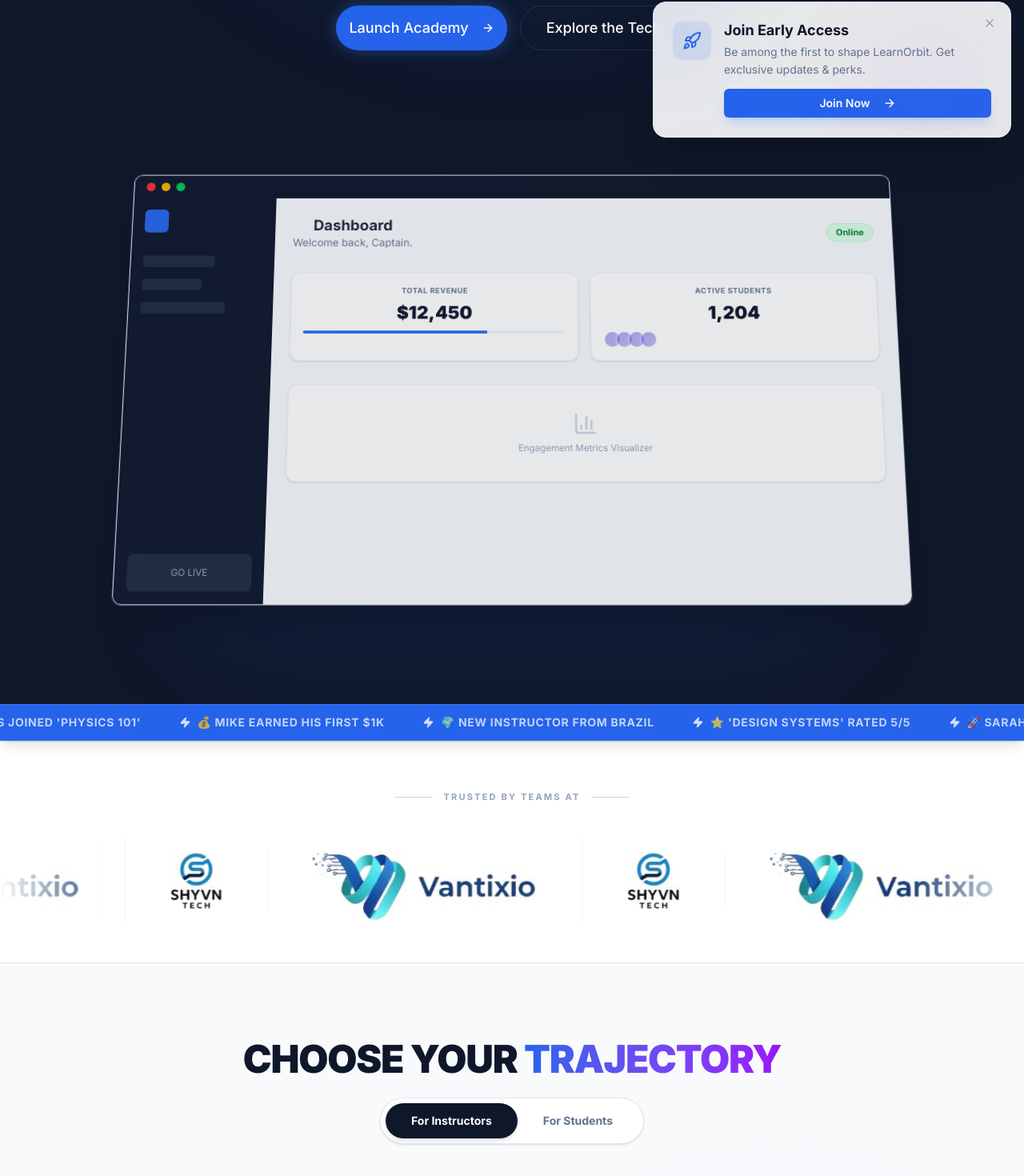
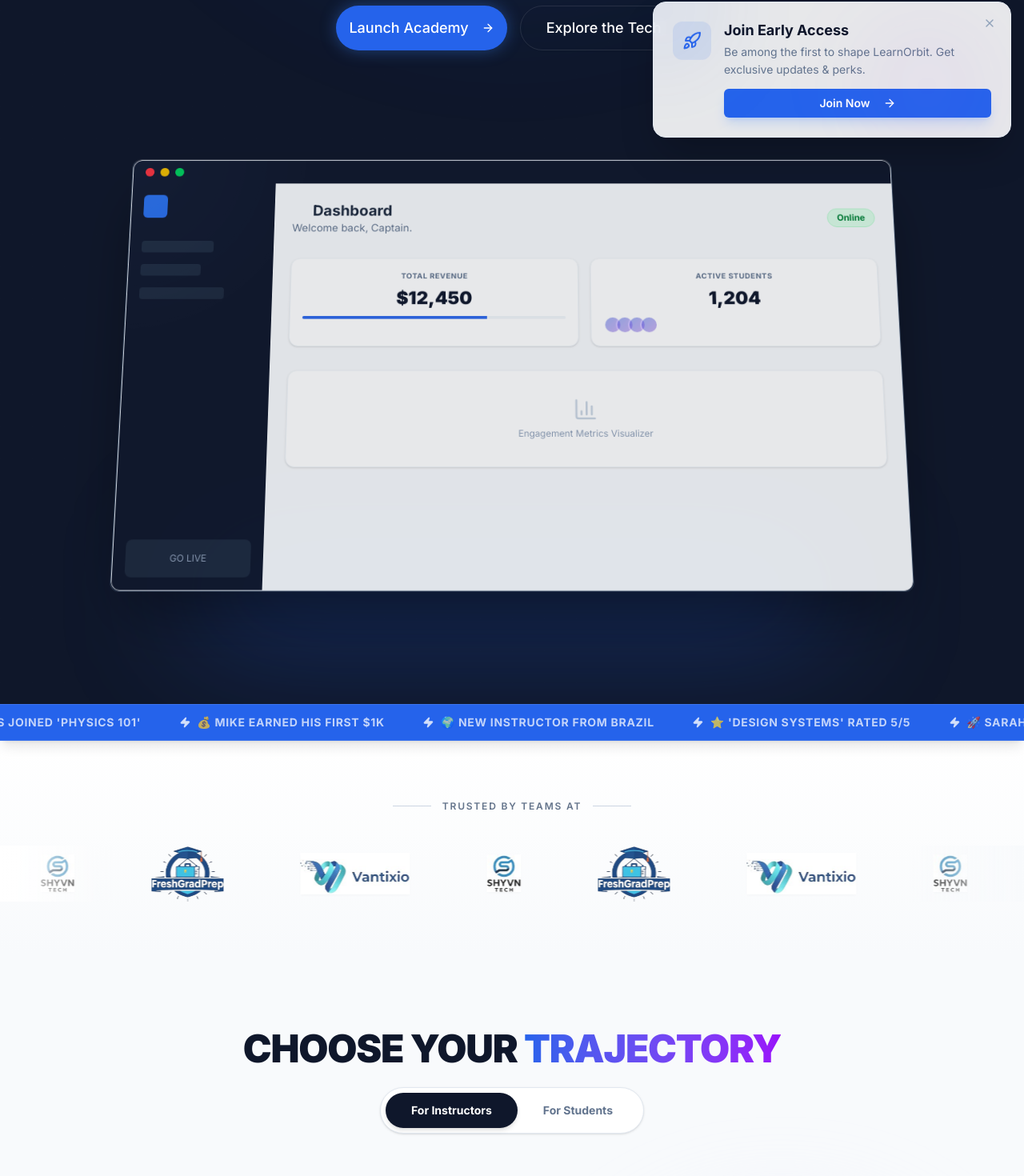
Before and after one commit to saivamshi4121/learnorbit_prewebsite, a Next.js app in the folder learnorbit_prewebsite/: page / in a window 1280 px wide. Shown: the part 612-2082 px from the top of the page at 80% size. Built offline with nearby package versions, Linux system fonts and the light colour scheme.

Commit message:
added loading animation

```diff
--- a/learnorbit_prewebsite/app/page.tsx
+++ b/learnorbit_prewebsite/app/page.tsx
@@ -130,10 +130,26 @@ const StudentCockpit = () => (
 export default function Home() {
   const [activeTab, setActiveTab] = useState<'instructor' | 'student'>('instructor');
   const [mounted, setMounted] = useState(false);
+  const [mousePosition, setMousePosition] = useState({ x: 0, y: 0 });
 
   useEffect(() => {
     setMounted(true);
   }, []);
+
+  const handleMouseMove = (e: React.MouseEvent<HTMLElement>) => {
+    const { currentTarget, clientX, clientY } = e;
+    const { top, left, width, height } = currentTarget.getBoundingClientRect();
+
+    // Calculate precise mouse coordinates within the hero container
+    const x = clientX - left;
+    const y = clientY - top;
+
+    // Normalizing values from -1 to 1 for 3D tilt calculation
+    const normalizedX = (x / width) * 2 - 1;
+    const normalizedY = (y / height) * 2 - 1;
+
+    setMousePosition({ x, y, normalizedX, normalizedY });
+  };
 
   // Simulated Ticker Items
   const tickerItems = [
@@ -150,7 +166,18 @@ export default function Home() {
     <div className="min-h-screen bg-slate-50 text-slate-900 overflow-x-hidden font-sans selection:bg-primary selection:text-white">
 
       {/* HERO SECTION */}
-      <section className="relative pt-32 pb-40 overflow-hidden bg-[#0F172A] text-white selection:bg-yellow-400 selection:text-black">
+      <section
+        className="relative pt-32 pb-40 overflow-hidden bg-[#0F172A] text-white selection:bg-yellow-400 selection:text-black"
+        onMouseMove={handleMouseMove}
+      >
+        {/* Dynamic Cursor Spotlight (The Game-Changer) */}
+        <div
+          className="pointer-events-none absolute -inset-px transition-opacity duration-300 opacity-100 z-10"
+          style={{
+            background: `radial-gradient(800px circle at ${mousePosition.x}px ${mousePosition.y}px, rgba(59, 130, 246, 0.15), transparent 40%)`
+          }}
+        />
+
         {/* Background Grid & gradient */}
         <div className="absolute inset-0 bg-[linear-gradient(to_right,#ffffff05_1px,transparent_1px),linear-gradient(to_bottom,#ffffff05_1px,transparent_1px)] bg-[size:40px_40px] opacity-20 pointer-events-none" />
         <div className="absolute top-0 inset-x-0 h-px bg-gradient-to-r from-transparent via-white/10 to-transparent" />
@@ -180,17 +207,33 @@ export default function Home() {
             </Button>
           </div>
 
-          {/* HERO MOCKUP: 3D Perspective */}
-          <div className="relative mx-auto max-w-5xl mt-12 perspective-[2000px] group animate-in fade-in zoom-in duration-1000 delay-500">
-            <div className="relative rounded-xl bg-slate-900 border border-slate-700 shadow-2xl transform rotate-x-12 translate-y-12 opacity-90 scale-95 border-t-white/20 group-hover:translate-y-8 group-hover:rotate-x-6 transition-all duration-1000 ease-out">
-              {/* Reflection overlay */}
-              <div className="absolute inset-0 bg-gradient-to-tr from-white/10 to-transparent pointer-events-none z-20 rounded-xl mix-blend-overlay" />
+          {/* HERO MOCKUP: 3D Perspective + Interactive Tilt */}
+          <div className="relative mx-auto max-w-5xl mt-12 perspective-[2000px] group animate-in fade-in zoom-in duration-1000 delay-500 z-20">
+            <div
+              className="relative rounded-xl bg-slate-900 border border-slate-700 shadow-[0_40px_80px_-20px_rgba(0,0,0,0.5)] transform-gpu opacity-90 scale-95 border-t-white/20 transition-all duration-300 ease-out"
+              style={{
+                transform: `rotateX(${12 - (mousePosition.normalizedY || 0) * 8}deg) rotateY(${(mousePosition.normalizedX || 0) * 10}deg) translateY(2rem)`
+              }}
+            >
+              {/* Reflection overlay tracking mouse cursor */}
+              <div
+                className="absolute inset-0 rounded-xl pointer-events-none z-20 mix-blend-overlay transition-opacity duration-300"
+                style={{
+                  background: `radial-gradient(600px circle at ${mousePosition.x}px ${mousePosition.y}px, rgba(255, 255, 255, 0.2), transparent 40%)`
+                }}
+              />
               <div className="aspect-[16/9] w-full bg-slate-950 rounded-xl overflow-hidden flex items-center justify-center text-slate-700 font-mono text-sm relative select-none">
                 <InstructorDashboard />
               </div>
             </div>
-            {/* Glow underneath */}
-            <div className="absolute -bottom-20 left-1/2 -translate-x-1/2 w-[80%] h-32 bg-primary/20 blur-[80px] transition-all duration-1000 opacity-60 group-hover:opacity-100 rounded-full -z-10 group-hover:w-[90%]" />
+            {/* Glow underneath reacting to tilt */}
+            <div
+              className="absolute -bottom-20 left-1/2 -translate-x-1/2 h-32 bg-primary/30 blur-[80px] transition-all duration-500 rounded-full -z-10"
+              style={{
+                width: '80%',
+                transform: `translate(${(mousePosition.normalizedX || 0) * -20}px, ${(mousePosition.normalizedY || 0) * -10}px)`
+              }}
+            />
           </div>
         </div>
       </section>
@@ -345,7 +388,7 @@ export default function Home() {
 
       <EarlyAccessSlideIn />
 
-      {/* Inline styles for marquee animation */}
+      {/* Inline styles for custom animations */}
       <style jsx>{`
                 @keyframes marquee {
                     0% { transform: translateX(0); }
@@ -354,17 +397,19 @@ export default function Home() {
                 .animate-marquee {
                     animation: marquee 40s linear infinite;
                 }
+                @keyframes gradient-x {
+                    0%, 100% { background-position: 0% 50%; }
+                    50% { background-position: 100% 50%; }
+                }
+                .animate-gradient-x {
+                    animation: gradient-x 4s cubic-bezier(0.4, 0, 0.2, 1) infinite;
+                    background-size: 200% 200%;
+                }
                 .perspective-[2000px] {
                     perspective: 2000px;
                 }
                 .perspective-[1000px] {
                     perspective: 1000px;
-                }
-                .rotate-x-12 {
-                    transform: rotateX(12deg);
-                }
-                .rotate-x-6 {
-                    transform: rotateX(6deg);
                 }
                 .no-scrollbar::-webkit-scrollbar {
                     display: none;
--- a/learnorbit_prewebsite/components/LogoScroll.tsx
+++ b/learnorbit_prewebsite/components/LogoScroll.tsx
@@ -4,11 +4,11 @@ import React from "react";
 import Image from "next/image";
 
 // ── Real company logos ────────────────────────────────────────────────────────
-// Add more entries here as new partners join.
-// imgHeight: visual height in px — tune per logo to compensate for internal whitespace
+// scale: multiplier to adjust individual logo sizes perfectly to match visual weight.
 const logos = [
-  { name: "Vantixio", src: "/assets/vantixio.jpg", imgHeight: "110px", maxWidth: "280px" },
-  { name: "ShyvnTech", src: "/assets/shyvntech_logo.jpg", imgHeight: "72px", maxWidth: "200px" },
+  { name: "Vantixio", src: "/assets/vantixio.jpg", scale: 1 },
+  { name: "ShyvnTech", src: "/assets/shyvntech_logo.jpg", scale: 0.9 },
+  { name: "FreshGrade Prep", src: "/assets/freshgradeprep.png", scale: 1.35 },
 ];
 
 // Repeat 8× so the strip looks full and the loop is seamless
@@ -19,10 +19,8 @@ export const LogoScroll: React.FC = () => {
   return (
     <section
       style={{
-        background: "#ffffff",
-        padding: "52px 0 48px",
-        borderTop: "1px solid #e2e8f0",
-        borderBottom: "1px solid #e2e8f0",
+        background: "linear-gradient(to bottom, #ffffff, #f8fafc)",
+        padding: "64px 0 64px",
         overflow: "hidden",
       }}
     >
@@ -33,11 +31,11 @@ export const LogoScroll: React.FC = () => {
             display: "inline-flex",
             alignItems: "center",
             gap: "14px",
-            fontSize: "11px",
-            fontWeight: 700,
-            letterSpacing: "0.2em",
+            fontSize: "12px",
+            fontWeight: 600,
+            letterSpacing: "0.15em",
             textTransform: "uppercase",
-            color: "#94a3b8",
+            color: "#64748b",
           }}
         >
           <span style={{ display: "block", width: "48px", height: "1px", background: "#cbd5e1" }} />
@@ -68,7 +66,7 @@ export const LogoScroll: React.FC = () => {
                   width={300}
                   height={120}
                   className="lo-logo-img"
-                  style={{ width: "auto", height: logo.imgHeight, maxWidth: logo.maxWidth, objectFit: "contain" }}
+                  style={{ width: "auto", height: `${52 * (logo.scale || 1)}px`, maxWidth: "240px", objectFit: "contain" }}
                   priority={i < 4}
                 />
               </div>
@@ -81,7 +79,7 @@ export const LogoScroll: React.FC = () => {
           style={{
             position: "absolute", top: 0, right: 0, bottom: 0,
             width: "140px", zIndex: 10, pointerEvents: "none",
-            background: "linear-gradient(to left, #ffffff, transparent)",
+            background: "linear-gradient(to left, #f8fafc, transparent)",
           }}
         />
       </div>
@@ -102,18 +100,20 @@ export const LogoScroll: React.FC = () => {
           display: flex;
           align-items: center;
           justify-content: center;
-          padding: 0 56px;
-          border-right: 1px solid #f1f5f9;
+          padding: 0 48px;
         }
 
         .lo-logo-img {
           display: block;
           object-fit: contain;
-          transition: transform 0.3s ease, opacity 0.3s ease;
+          transition: all 0.4s cubic-bezier(0.16, 1, 0.3, 1);
+          filter: grayscale(10%) drop-shadow(0px 1px 2px rgba(0,0,0,0.03));
+          opacity: 0.9;
         }
 
         .lo-logo-item:hover .lo-logo-img {
-          transform: scale(1.06) translateY(-2px);
+          transform: scale(1.04) translateY(-1px);
+          filter: grayscale(0%) drop-shadow(0px 6px 16px rgba(0,0,0,0.08));
           opacity: 1;
         }
 
```
Also changed, not shown: learnorbit_prewebsite/public/assets/freshgradeprep.png (added).
